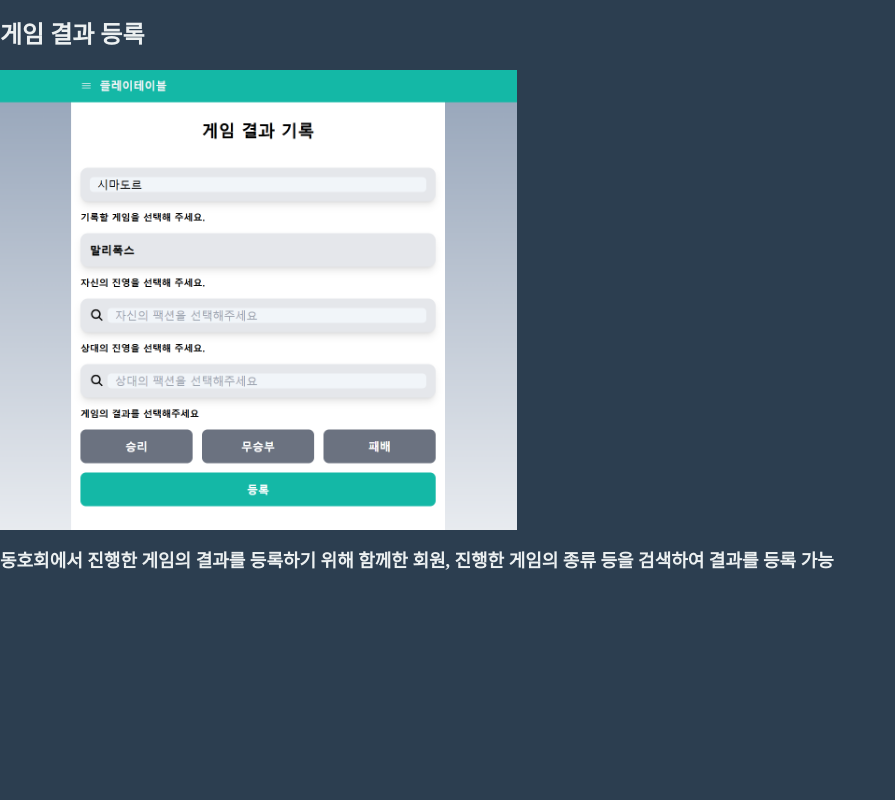
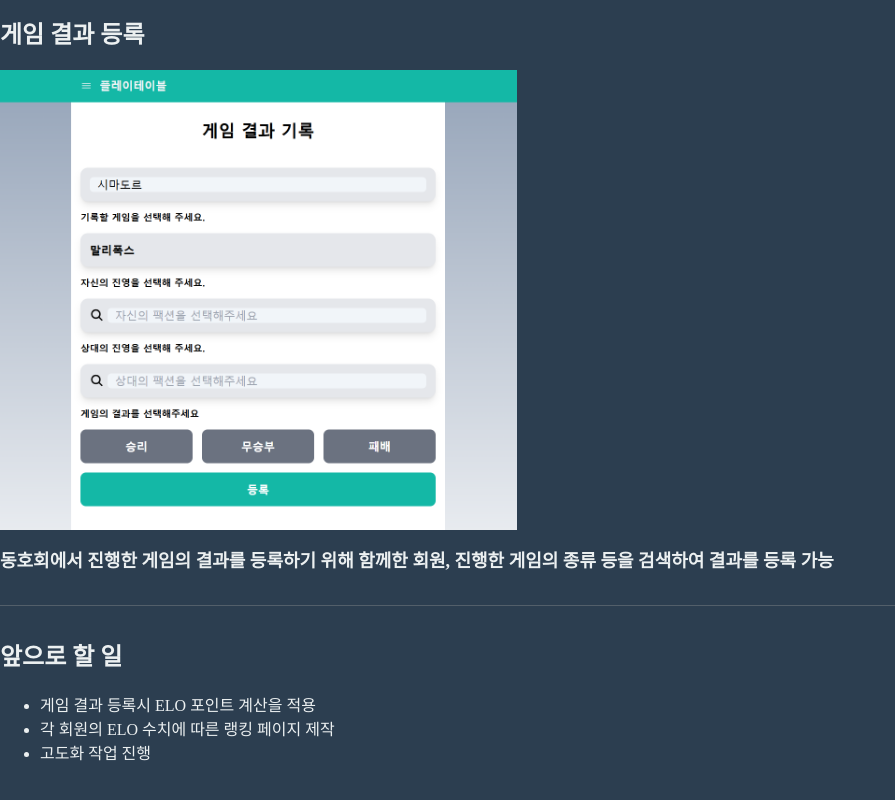
Before and after one commit to Cymadore/jjg_vue, a Vue app: page /jjg_vue/project/0 in a window 1280 px wide. Shown: the part 1801-2601 px from the top of the page, without its empty margins (0-895 px from the left). Before the commit the page ends 2465 px from the top, so only its background shows below. Built offline with nearby package versions, Linux system fonts and the light colour scheme.

Commit message:
1차 수정 빌드

```diff
--- a/src/components/project.json
+++ b/src/components/project.json
@@ -28,6 +28,11 @@
                 "img":["pt_resultApply.webp"],
                 "content" : "동호회에서 진행한 게임의 결과를 등록하기 위해 함께한 회원, 진행한 게임의 종류 등을 검색하여 결과를 등록 가능"
             }
+        ],
+        "todo" : [
+            "게임 결과 등록시 ELO 포인트 계산을 적용",
+            "각 회원의 ELO 수치에 따른 랭킹 페이지 제작",
+            "고도화 작업 진행"
         ]
     }
 ]
--- a/src/views/ProjectDetail.vue
+++ b/src/views/ProjectDetail.vue
@@ -28,6 +28,13 @@
                 </div>
 
                 <div class="functionContent">{{ item.content }}</div>
+            </div>
+            <div class="divider"></div>
+            <div class="todoList">
+                <h2>앞으로 할 일</h2>
+                <ul>
+                    <li v-for="(todo, todoIndex) in projectData.todo" :key="todoIndex">{{ todo }}</li>
+                </ul>
             </div>
 
         </div>
```
Also changed, not shown: 2 other files (tests, documents, lock files or other folders).
